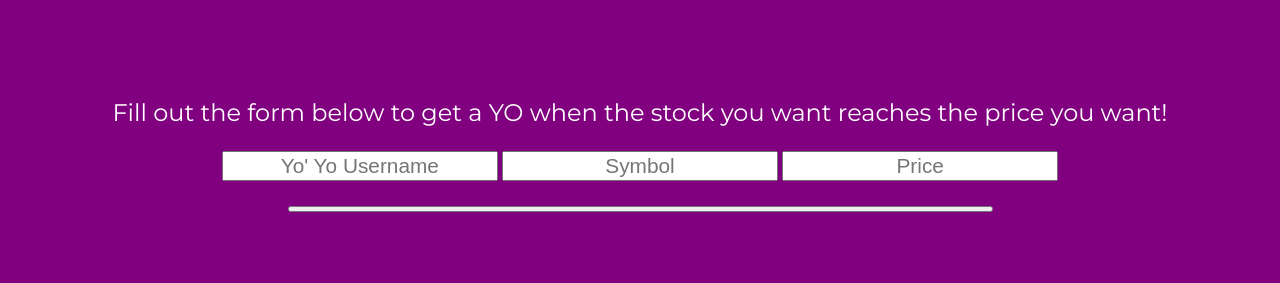
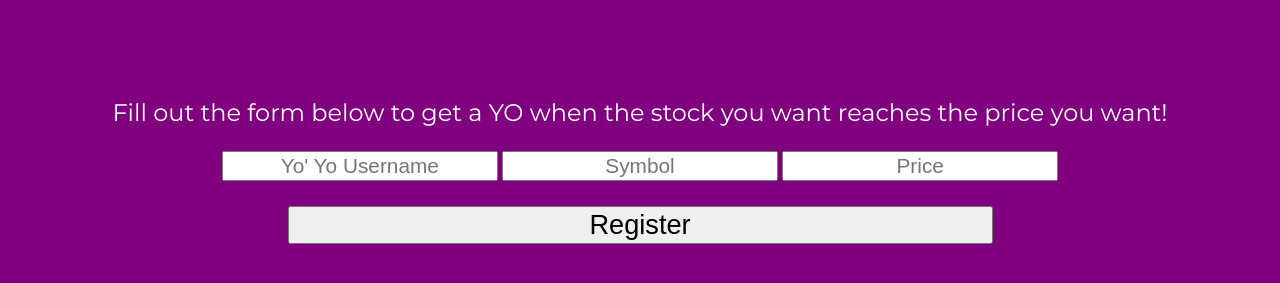
Before and after one commit to fullstackhacker/YoStock, a website: page public/views/register.html in a window 1280 px wide. Shown: the part 205-488 px from the top of the page. Drawn offline with Linux system fonts and the light colour scheme; files that its build step writes are made by us from their sources; files whose address does not match are found by name.

Commit message:
register button

```diff
--- a/public/views/register.html
+++ b/public/views/register.html
@@ -25,7 +25,7 @@
 				<input name="username" id="username" type="text" class="input" placeholder="Yo' Yo Username" />
 				<input name="symbol" id="symbol" type="text" class="input" placeholder="Symbol" />
 				<input name="price" id="price" type="text" class="input" placeholder="Price" /><br/>
-				<button type="button" onclick="register()"id="submit" value="Register" />
+				<button type="button" onclick="register()"id="submit" value="Register">Register</button>
 			</form>
 		</section>
 	</body>
```
